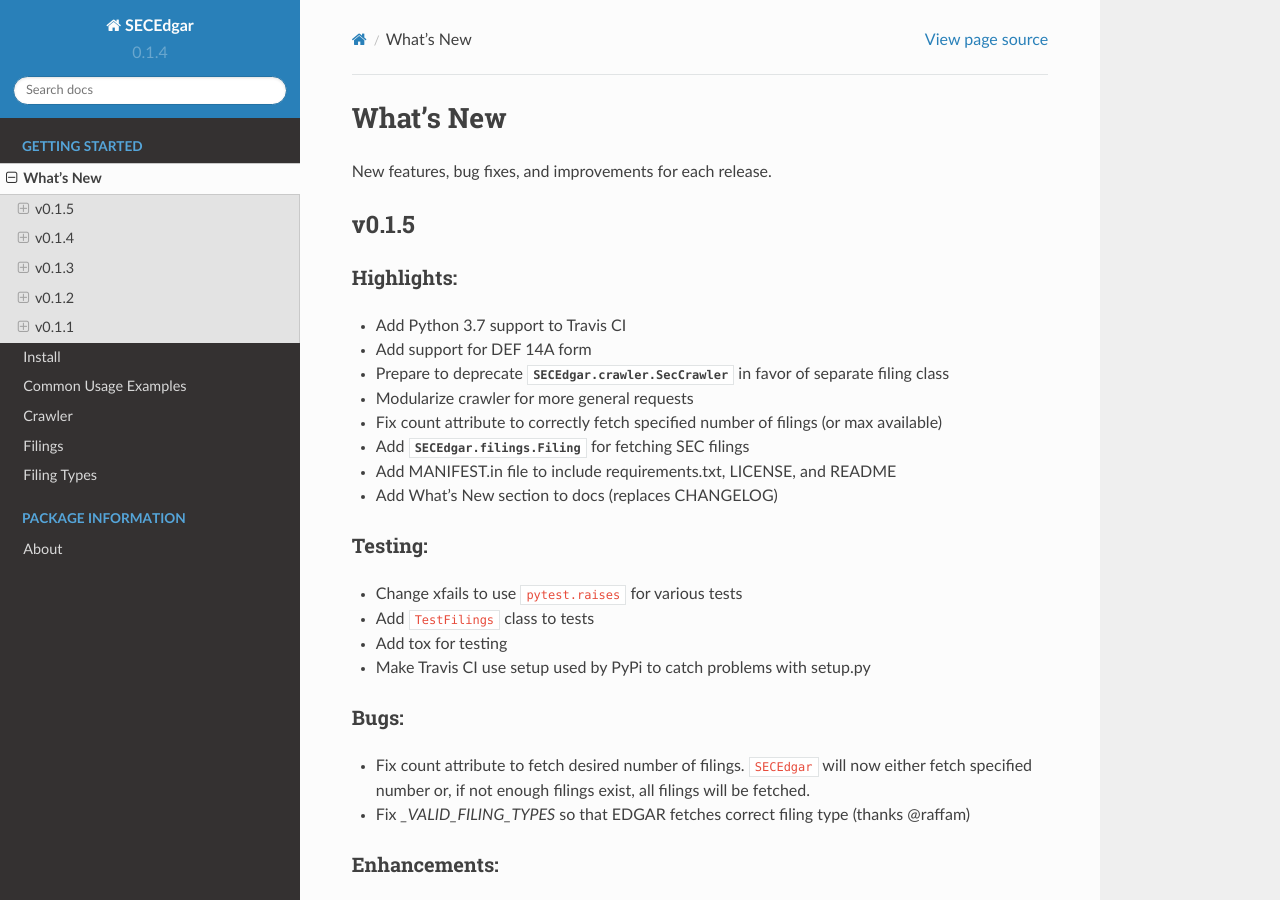
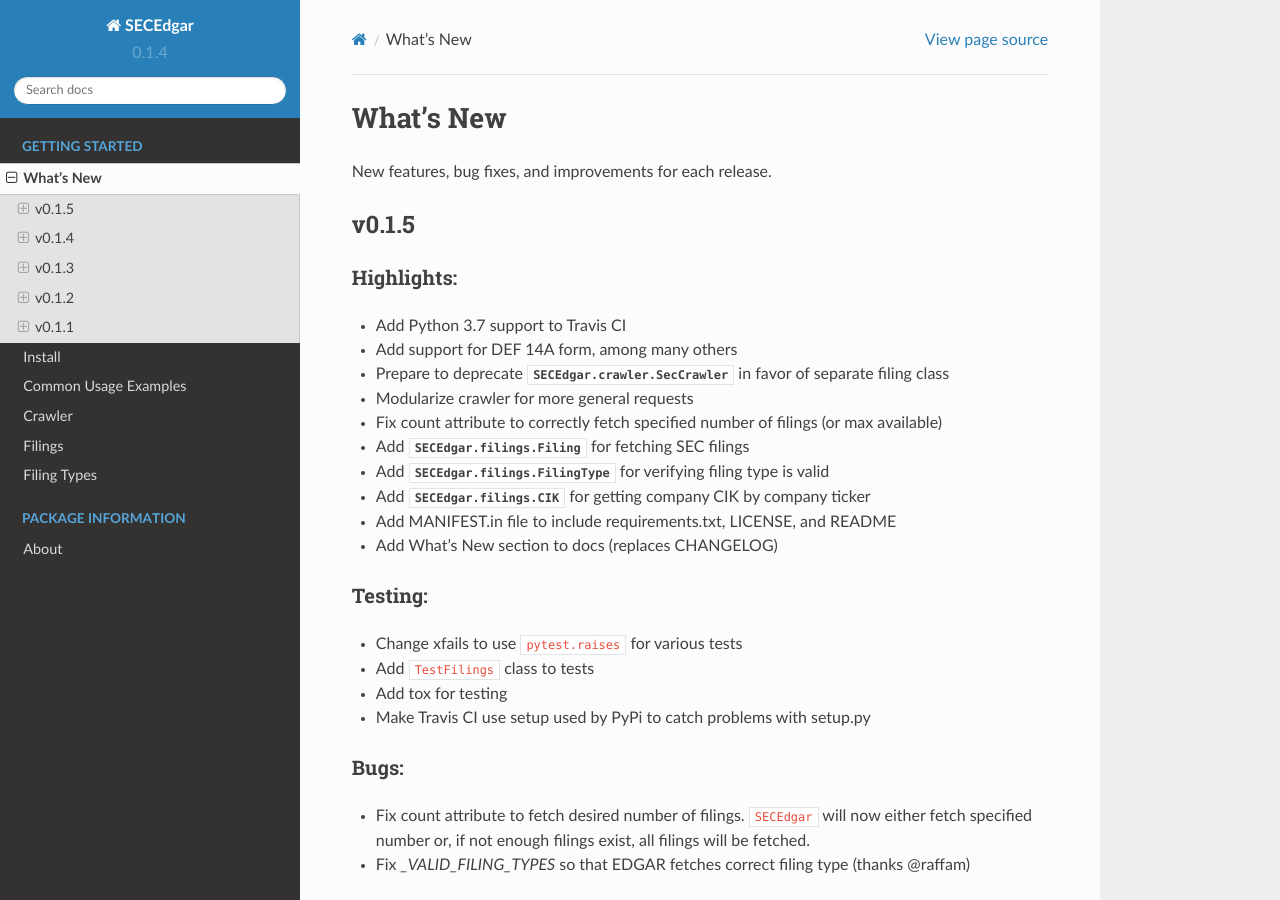
Before and after one commit to sec-edgar/sec-edgar, a Sphinx documentation site: the page built from docs/source/whatsnew.rst, in a window 1280 px wide and 900 px high. Built offline with Sphinx 7.4.7 and the Read the Docs theme 2.0.0, drawn with Linux system fonts in a browser that asks for light colours.

Commit message:
Update docs

```diff
--- a/README.rst
+++ b/README.rst
@@ -46,7 +46,7 @@
 Supported Methods
 -----------------
 
-Currently this crawler supports the filings listed below. Any of the following can be used in conjunction
+Currently this crawler supports the filings listed below (among others). Any of the following can be used in conjunction
 with the `Filing` class. Suggestions for supporting other filings (using the issues tab) is always welcome.
 
 -  **10-K**: Annual reports of company standing, includes financials
--- a/docs/source/filings.rst
+++ b/docs/source/filings.rst
@@ -19,7 +19,7 @@
 Filings
 -------
 
-Supported filing types include:
+Supported filing types include (but are not limited to, as of v0.1.5):
 
    -  10-K
    -  10-Q
--- a/docs/source/filingtypes.rst
+++ b/docs/source/filingtypes.rst
@@ -4,7 +4,8 @@
 ============
 
 The SECEdgar package provides a ``Filing`` class which acts as an API to SEC EDGAR document filings.
-This page aims to explain briefly what information is contained in each filing type.
+This page aims to explain briefly what information is contained in each filing type. *Note that this
+list of filing types is not exhaustive.* :class:`SECEdgar.filings.FilingType` supports over 100 filing types.
 
 Form 10-K
 ---------
@@ -68,3 +69,5 @@
 Form DEFA 14A
 ------------
 Additional information for DEF 14A form.
+
+.. autoclass:: SECEdgar.filings.FilingType
--- a/docs/source/whatsnew/v0.1.5.txt
+++ b/docs/source/whatsnew/v0.1.5.txt
@@ -7,11 +7,13 @@
 ~~~~~~~~~~~
 
 * Add Python 3.7 support to Travis CI
-* Add support for DEF 14A form
+* Add support for DEF 14A form, among many others
 * Prepare to deprecate :class:`SECEdgar.crawler.SecCrawler` in favor of separate filing class
 * Modularize crawler for more general requests
 * Fix count attribute to correctly fetch specified number of filings (or max available)
 * Add :class:`SECEdgar.filings.Filing` for fetching SEC filings
+* Add :class:`SECEdgar.filings.FilingType` for verifying filing type is valid
+* Add :class:`SECEdgar.filings.CIK` for getting company CIK by company ticker
 * Add MANIFEST.in file to include requirements.txt, LICENSE, and README
 * Add What's New section to docs (replaces CHANGELOG)
 
```
